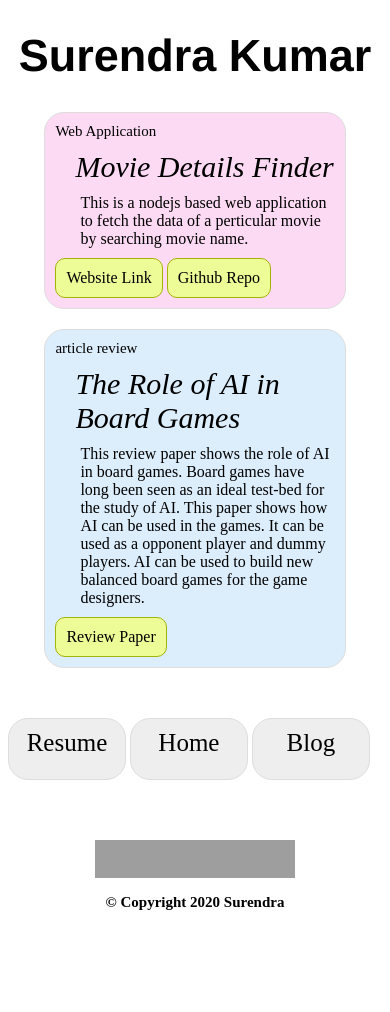
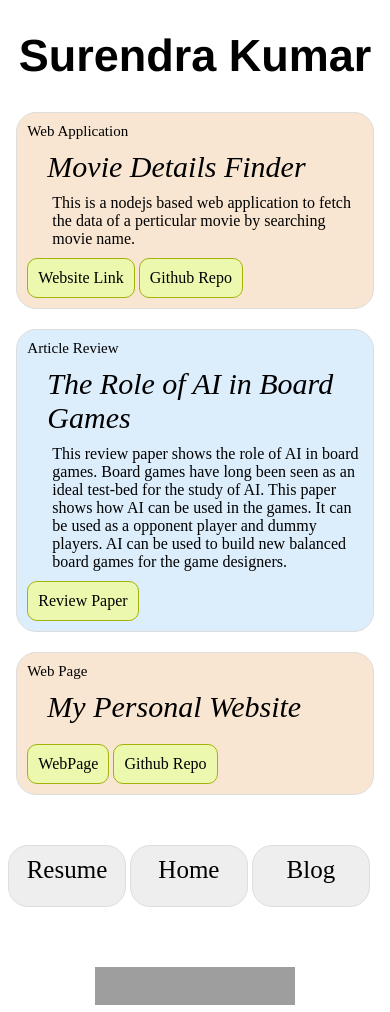
Before and after one commit to skvg/myProjects, a plain HTML site: page index.html in a window 390 px wide. Shown: the top 1012 px of the page. Before the commit the page ends 924 px from the top, so only its background shows below. Drawn offline with Linux system fonts and the light colour scheme; grey boxes are pictures that could not be loaded.

Commit message:
added new project and some styling changes

```diff
--- a/index.css
+++ b/index.css
@@ -27,7 +27,7 @@
     width: 80%;
     margin: auto;
     border: 1px solid #ddd;
-    background-color: rgb(253, 218, 243);
+    background-color: rgb(248, 230, 210);
     border-radius: 20px;
     margin-top: 20px;
 }
@@ -61,7 +61,7 @@
     color: black;
     cursor: pointer;
     border: 1px solid rgb(162, 179, 9);
-    background-color: rgb(237, 252, 151);
+    background-color: rgb(237, 248, 175);
     border-radius: 10px;
     padding: 10px;
 }
@@ -78,7 +78,7 @@
     border: 1px solid #ddd;
     background-color: #eee;
     padding-top: 10px;
-    padding-bottom: 20px;
+    padding-bottom: 15px;
     border-radius: 20px;
     height: 40px;
 }
@@ -110,6 +110,15 @@
 
 
 @media screen and (max-width:550px){
+    .project {
+        width: 95%;
+    }
+    .ml {
+        width: 95%;
+    }
+    .website {
+        width: 95%;
+    }
     .related div {
         width: 31%;
         padding-bottom: 10px;
--- a/index.html
+++ b/index.html
@@ -29,7 +29,7 @@
                 </div>
             </div>
             <div class="project">
-                <div class="type">article review</div>
+                <div class="type">Article Review</div>
                 <div class="title">The Role of AI in Board Games</div>
                 <div class="desc">This review paper shows the role of AI in board games.
                     Board games have long been seen as an ideal test-bed for the study of AI.
@@ -40,6 +40,16 @@
                 <div class="img"></div>
                 <div class="links">
                     <a href="Review_Paper_18123.pdf">Review Paper</a>
+                </div>
+            </div>
+            <div class="website">
+                <div class="type">Web Page</div>
+                <div class="title">My Personal Website</div>
+                <div class="desc"></div>
+                <div class="img"></div>
+                <div class="links">
+                    <a href="www.skvg.github.io">WebPage</a>
+                    <a href="https://github.com/skvg/skvg.github.io">Github Repo</a>
                 </div>
             </div>
         </div>
```
